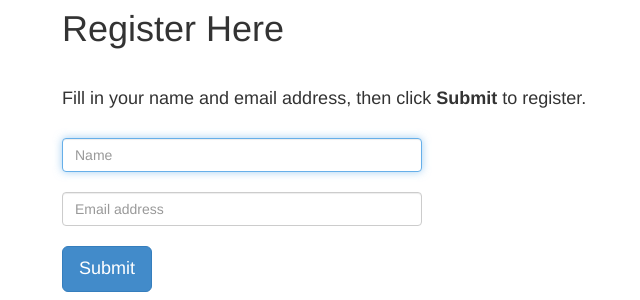
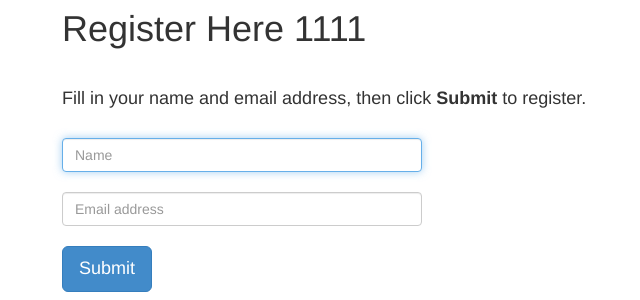
Before and after one commit to jcthedude/BusinessDashboardWebApp, a PHP site: page /business_dashboard_app/ in a window 1280 px wide. Shown: the part 51-351 px from the top of the page, without its empty margins (8-648 px from the left). Run offline with PHP 8.4, Linux system fonts and the light colour scheme; data that the repository does not hold is empty; some libraries are stand-ins or nearby versions.

Commit message:
Initial commit

```diff
--- a/index.php
+++ b/index.php
@@ -45,7 +45,7 @@
 <br>
 
 <div class="container">
-    <h1>Register Here</h1></br>
+    <h1>Register Here 1111</h1></br>
     <h4>Fill in your name and email address, then click <strong>Submit</strong> to register.</h4></br>
 
     <div class="row">
```
